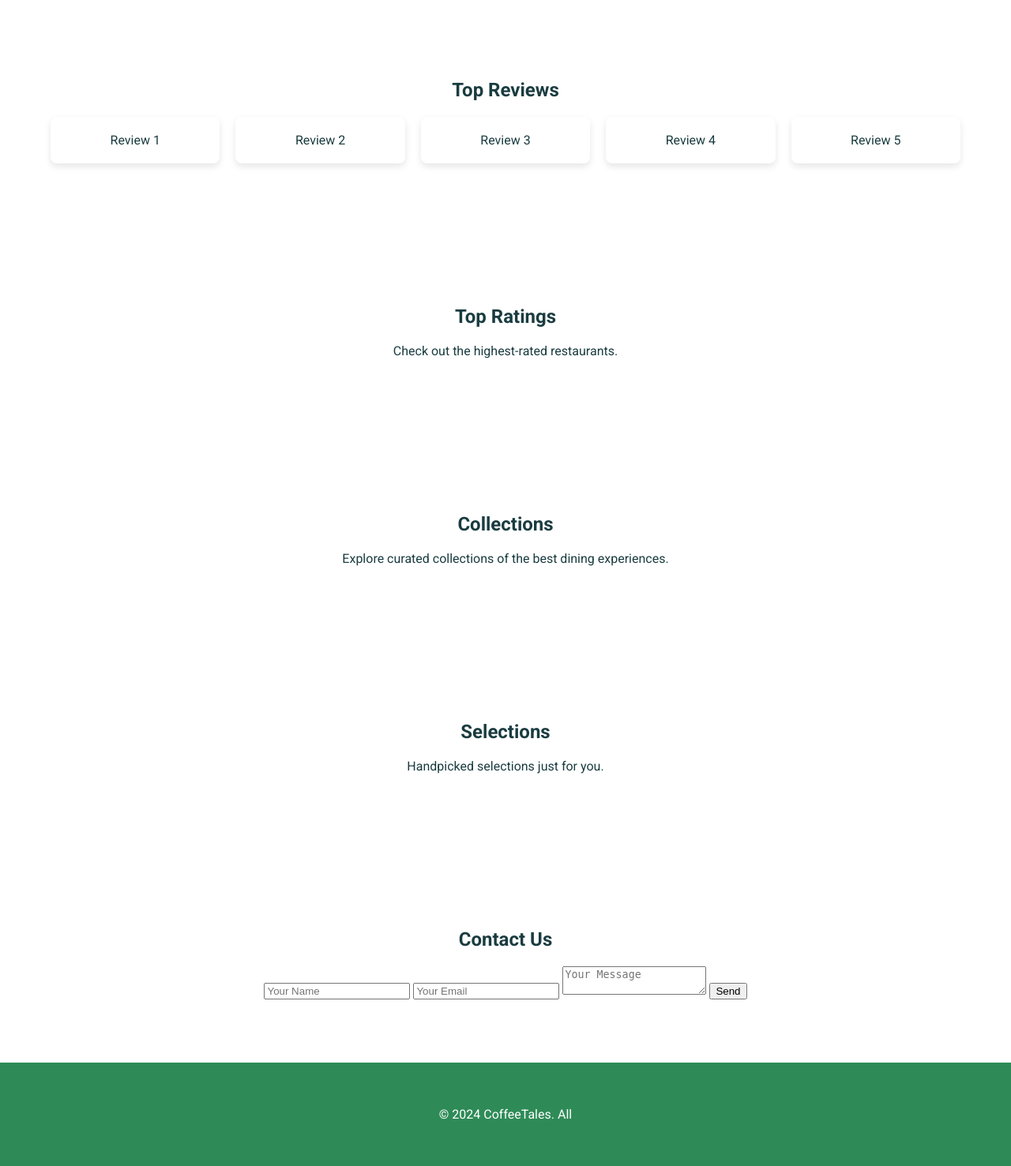
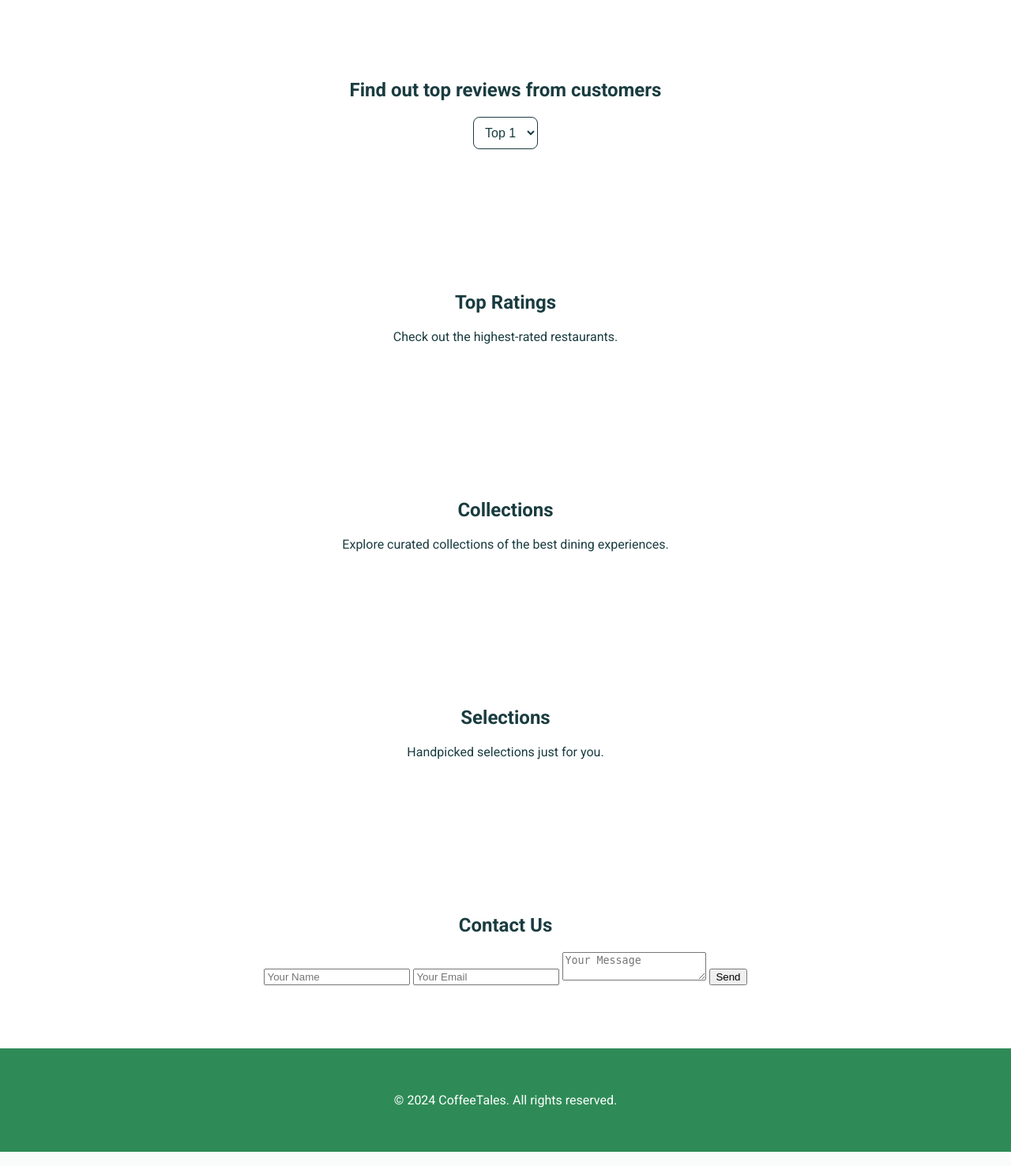
Before and after one commit to Rohanroy24/Zomato-Recommendations, a Flask app: page / in a window 1280 px wide. Shown: the part 462-1939 px from the top of the page at 79% size. Run offline with Flask 3, Linux system fonts and the light colour scheme.

Commit message:
Some Change in Homepage!!

```diff
--- a/templates/home.html
+++ b/templates/home.html
@@ -140,23 +140,24 @@
             margin-bottom: 20px;
         }
 
-        .reviews-grid {
-            display: grid;
-            grid-template-columns: repeat(auto-fit, minmax(200px, 1fr));
-            gap: 20px;
+        /* Reviews Dropdown */
+        .reviews-dropdown {
+            margin-top: 20px;
         }
 
-        .review-card {
-            background-color: #ffffff; /* White card background */
+        .reviews-dropdown select {
+            padding: 10px;
+            font-size: 16px;
+            border: 1px solid #1a3c40; /* Dark sea-green border */
+            border-radius: 8px;
+            background-color: #ffffff; /* White background */
             color: #1a3c40; /* Dark sea-green text */
-            padding: 20px;
-            border-radius: 8px;
-            transition: transform 0.3s;
-            box-shadow: 0 4px 8px rgba(0, 0, 0, 0.1); /* Subtle shadow */
+            cursor: pointer;
+            transition: border-color 0.3s, background-color 0.3s;
         }
 
-        .review-card:hover {
-            transform: translateY(-10px);
+        .reviews-dropdown select:hover {
+            border-color: #2e8b57; /* Sea-green border on hover */
         }
 
         /* Footer Styles */
@@ -222,13 +223,15 @@
 
     <section id="reviews" class="section">
         <div class="container">
-            <h2>Top Reviews</h2>
-            <div class="reviews-grid">
-                <div class="review-card">Review 1</div>
-                <div class="review-card">Review 2</div>
-                <div class="review-card">Review 3</div>
-                <div class="review-card">Review 4</div>
-                <div class="review-card">Review 5</div>
+            <h2>Find out top reviews from customers</h2>
+            <div class="reviews-dropdown">
+                <select onchange="location = this.value;">
+                    <option value="/reviews/top1">Top 1</option>
+                    <option value="/reviews/top2">Top 2</option>
+                    <option value="/reviews/top3">Top 3</option>
+                    <option value="/reviews/top4">Top 4</option>
+                    <option value="/reviews/top5">Top 5</option>
+                </select>
             </div>
         </div>
     </section>
@@ -268,4 +271,9 @@
 
     <footer class="footer">
         <div class="container">
-            <p>&copy; 2024 CoffeeTales. All
+            <p>&copy; 2024 CoffeeTales. All rights reserved.</p>
+        </div>
+    </footer>
+</body>
+
+</html>
```
